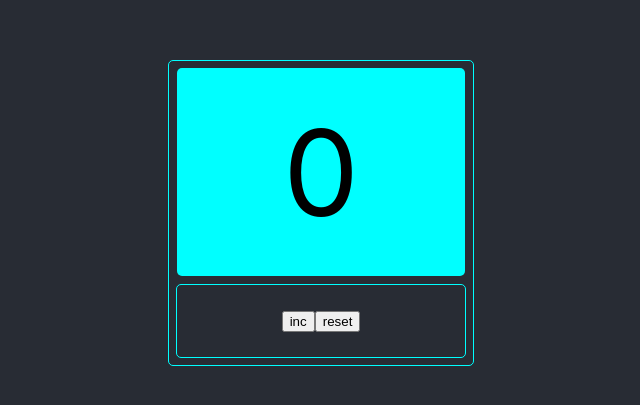
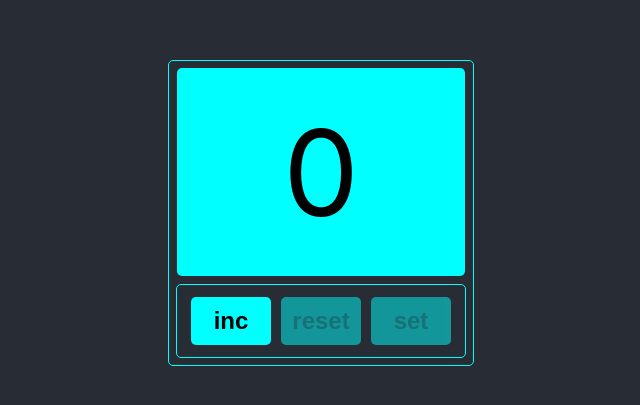
Before and after one commit to feddorovich/counter, a React (Create React App) app: page / in a window 1280 px wide. Shown: the part 187-592 px from the top of the page, without its empty margins (319-959 px from the left). Built offline with nearby package versions, Linux system fonts and the light colour scheme.

Commit message:
first commit

```diff
--- a/src/App.css
+++ b/src/App.css
@@ -43,3 +43,7 @@
     border-radius: 5px;
     margin-top: 1vmin;
 }
+
+.maxValue {
+    color: red;
+}
--- a/src/App.tsx
+++ b/src/App.tsx
@@ -5,21 +5,26 @@ import {Button} from "./components/Button/Button";
 function App() {
 
     let [counter, setCounter] = useState<number>(0)
+    let minValue = 0
+    let maxValue = 5
 
     function addCount() {
         setCounter(counter + 1)
     }
+
     function resetCount() {
         setCounter(0)
     }
 
+
     return (
         <div className="App">
-        <div className={'counter'}>
+            <div className={counter===maxValue ? 'counter' + ' ' + 'maxValue' : 'counter'}>
                 <div className={'numArea'}>{counter}</div>
                 <div className={'buttoms'}>
-                <Button title={'inc'} callback={addCount}/>
-                <Button title={'reset'} callback={resetCount}/>
+                    <Button title={'inc'} callback={addCount} disabled={counter===maxValue}/>
+                    <Button title={'reset'} callback={resetCount} disabled={counter===minValue}/>
+                    <Button title={'set'} callback={resetCount} disabled={counter===minValue}/>
                 </div>
             </div>
         </div>
--- a/src/components/Button/Button.module.css
+++ b/src/components/Button/Button.module.css
@@ -0,0 +1,18 @@
+.button {
+    height: 6vmin;
+    width: 10vmin;
+    border-radius: 5px;
+    border: none;
+    font-size: 3vmin;
+    font-weight: 600;
+    background-color: aqua;
+    margin: 5px;
+}
+
+.button:hover {
+background-color: rgb(2, 253, 253);
+}
+
+.button:disabled {
+    opacity: 0.5;
+}
--- a/src/components/Button/Button.tsx
+++ b/src/components/Button/Button.tsx
@@ -1,17 +1,26 @@
 import React from 'react';
+import s from './Button.module.css'
 
 type PropsType = {
     title: string
     callback: () => void
+    disabled?: boolean
 }
 
 export const Button: React.FC<PropsType> = (props) => {
 
     const onClickHandler = () => {
-      props.callback()
+        props.callback()
     }
 
     return (
-            <button onClick={onClickHandler}>{props.title}</button>
+        <div>
+            <button
+                className={s.button}
+                onClick={onClickHandler}
+                disabled={props.disabled}>
+                {props.title}
+            </button>
+        </div>
     );
 };
```
Lines whose indentation alone changed are shown as unchanged.
